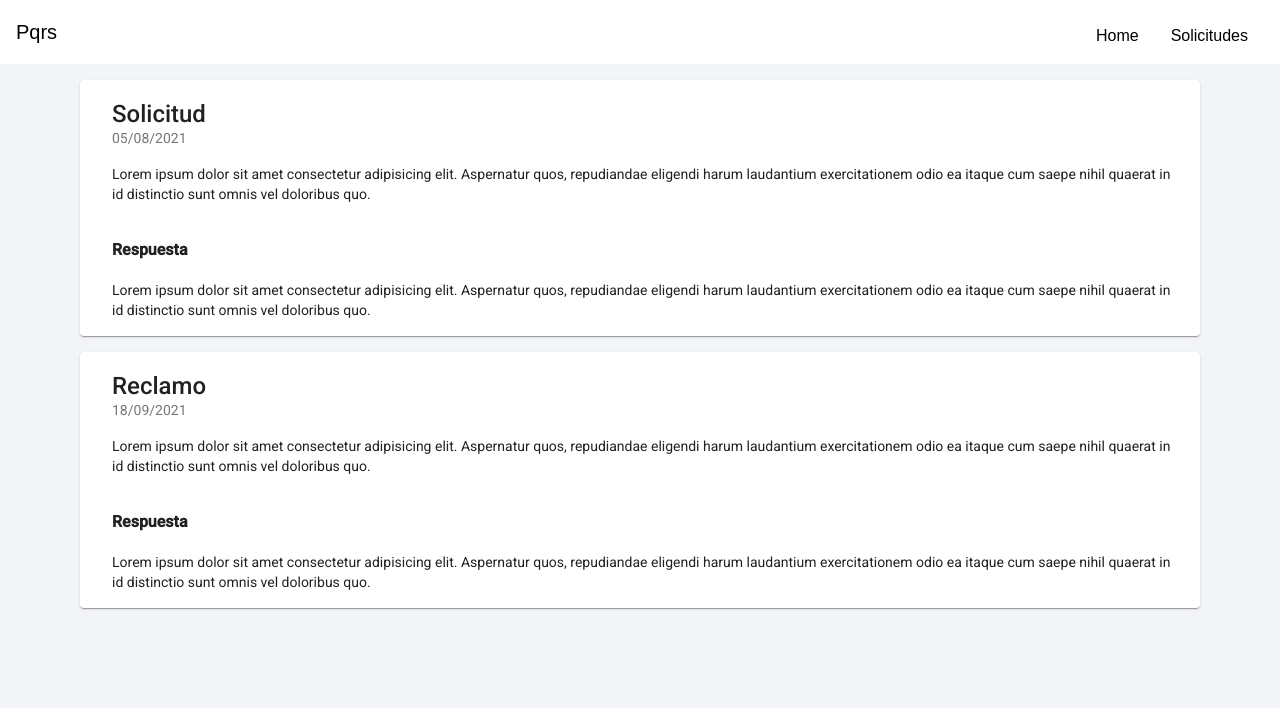
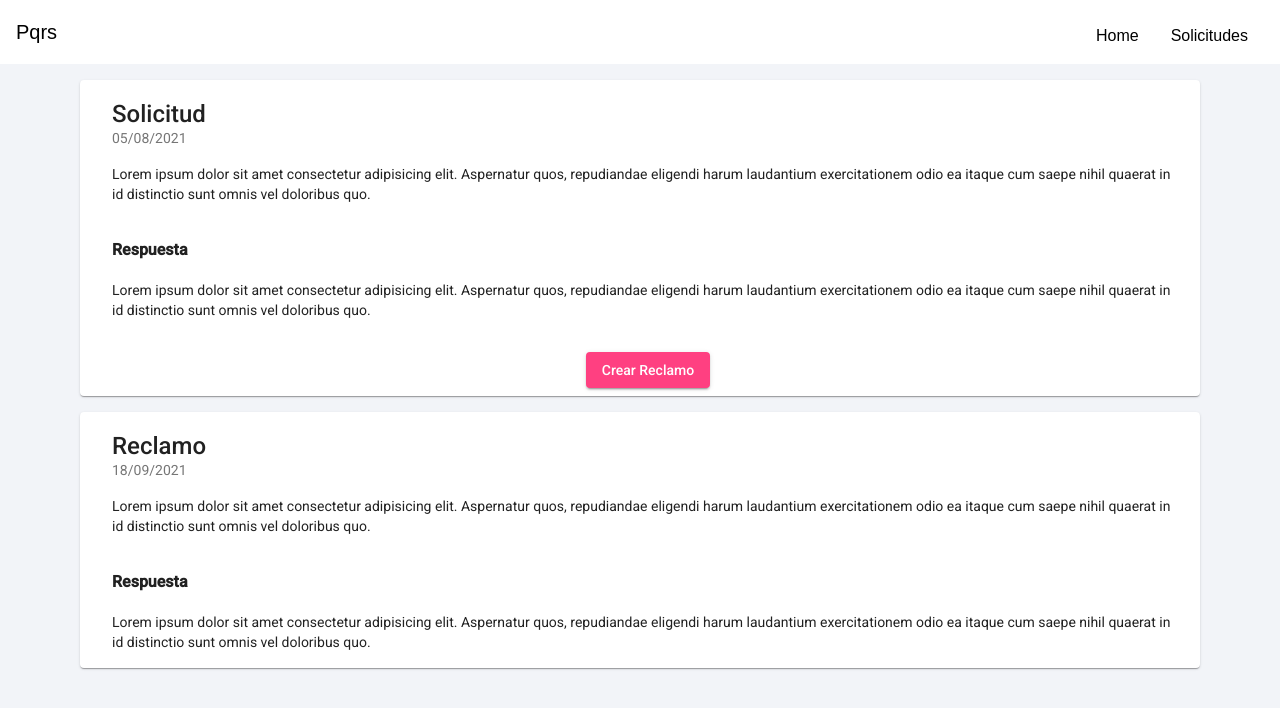
Before and after one commit to gio96/pqrsfront, an Angular app: page /crear-solicitud in a window 1280 px wide. Shown: the top 708 px of the page. Built offline with nearby package versions, Linux system fonts and the light colour scheme.

Commit message:
feat: button crear reclamo

```diff
--- a/src/app/detalles-solicitud/detalles-solicitud.component.css
+++ b/src/app/detalles-solicitud/detalles-solicitud.component.css
@@ -19,3 +19,8 @@
 .descripcion{
   padding-bottom: 2rem;
 }
+
+.buttonReclamo{
+  padding-top: 1rem;
+  margin-bottom: 1rem;
+}
--- a/src/app/detalles-solicitud/detalles-solicitud.component.html
+++ b/src/app/detalles-solicitud/detalles-solicitud.component.html
@@ -5,18 +5,23 @@
       <mat-card-subtitle>05/08/2021</mat-card-subtitle>
       <mat-card-content>
         <div class="descripcion">
-          Lorem ipsum dolor sit amet consectetur adipisicing elit. Aspernatur quos, repudiandae eligendi harum laudantium exercitationem odio ea itaque cum saepe nihil quaerat in id distinctio sunt omnis vel doloribus quo.
+          Lorem ipsum dolor sit amet consectetur adipisicing elit. Aspernatur
+          quos, repudiandae eligendi harum laudantium exercitationem odio ea
+          itaque cum saepe nihil quaerat in id distinctio sunt omnis vel
+          doloribus quo.
         </div>
         <div>
           <h3><b>Respuesta</b></h3>
-          Lorem ipsum dolor sit amet consectetur adipisicing elit. Aspernatur quos, repudiandae eligendi harum laudantium exercitationem odio ea itaque cum saepe nihil quaerat in id distinctio sunt omnis vel doloribus quo.
+          Lorem ipsum dolor sit amet consectetur adipisicing elit. Aspernatur
+          quos, repudiandae eligendi harum laudantium exercitationem odio ea
+          itaque cum saepe nihil quaerat in id distinctio sunt omnis vel
+          doloribus quo.
         </div>
       </mat-card-content>
-      <!--<div fxLayout="column" fxLayoutAlign=" center">
-        <button fxLayout="column" fxLayoutAlign=" center" mat-raised-button color="accent" type="submit"
-          [disabled]="!form.valid">Generar</button>
-      </div>-->
-  </mat-card>
+      <mat-card-actions fxLayout="column" fxLayoutAlign=" center" class="buttonReclamo">
+        <button mat-raised-button color="accent">Crear Reclamo</button>
+      </mat-card-actions>
+    </mat-card>
   </div>
   <div class="paddingCard">
     <mat-card class="paddingInterno">
@@ -24,19 +29,19 @@
       <mat-card-subtitle>18/09/2021</mat-card-subtitle>
       <mat-card-content>
         <div class="descripcion">
-          Lorem ipsum dolor sit amet consectetur adipisicing elit. Aspernatur quos, repudiandae eligendi harum laudantium exercitationem odio ea itaque cum saepe nihil quaerat in id distinctio sunt omnis vel doloribus quo.
+          Lorem ipsum dolor sit amet consectetur adipisicing elit. Aspernatur
+          quos, repudiandae eligendi harum laudantium exercitationem odio ea
+          itaque cum saepe nihil quaerat in id distinctio sunt omnis vel
+          doloribus quo.
         </div>
         <div>
           <h3><b>Respuesta</b></h3>
-          Lorem ipsum dolor sit amet consectetur adipisicing elit. Aspernatur quos, repudiandae eligendi harum laudantium exercitationem odio ea itaque cum saepe nihil quaerat in id distinctio sunt omnis vel doloribus quo.
+          Lorem ipsum dolor sit amet consectetur adipisicing elit. Aspernatur
+          quos, repudiandae eligendi harum laudantium exercitationem odio ea
+          itaque cum saepe nihil quaerat in id distinctio sunt omnis vel
+          doloribus quo.
         </div>
       </mat-card-content>
-      <!--<div fxLayout="column" fxLayoutAlign=" center">
-        <button fxLayout="column" fxLayoutAlign=" center" mat-raised-button color="accent" type="submit"
-          [disabled]="!form.valid">Generar</button>
-      </div>-->
-  </mat-card>
+    </mat-card>
   </div>
-
-
 </div>
```
